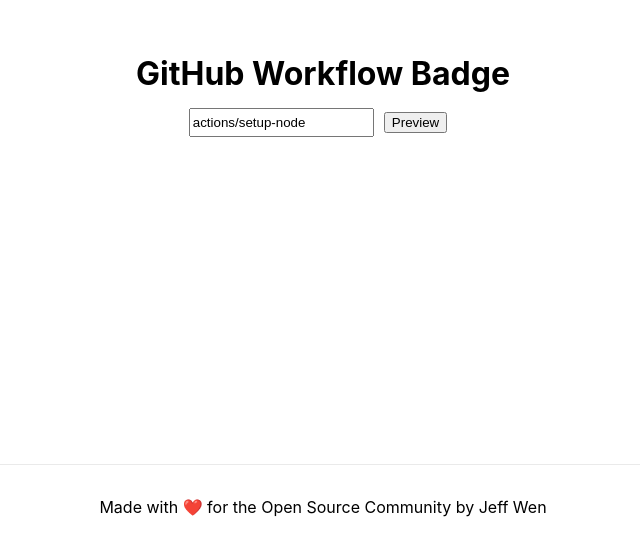
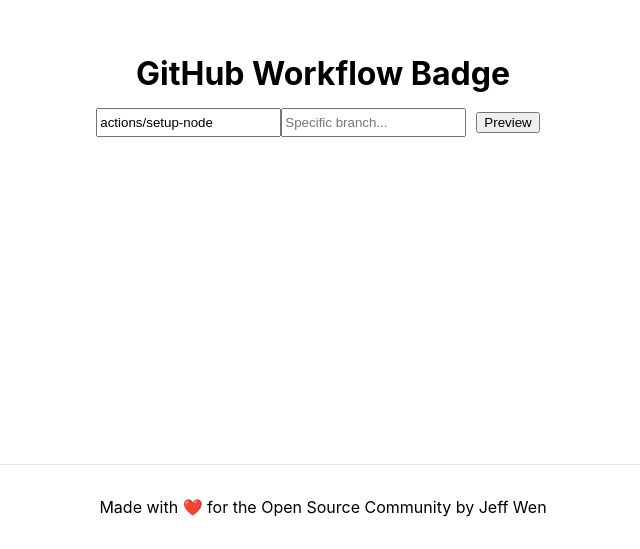
Before and after one commit to sinchang/github-workflow-badge, a Next.js app: page / in a window 1280 px wide. Shown: the part 251-800 px from the top of the page, without its empty margins (317-957 px from the left). Built offline with nearby package versions, Linux system fonts and the light colour scheme.

Commit message:
support branch parameter

```diff
--- a/pages/index.tsx
+++ b/pages/index.tsx
@@ -11,6 +11,7 @@
 
 const Home: NextPage = () => {
   const [repo, setRepo] = useState('actions/setup-node')
+  const [branch, setBranch] = useState('')
   const [workflows, setWorkflows] = useState<Workflows>([])
 
   const fetchRepoInfo = async (
@@ -21,9 +22,13 @@
       .then((res) => res)
   }
 
-  const handleInputChange = (e: React.ChangeEvent<HTMLInputElement>) => {
-    setRepo(e.currentTarget.value)
+  const handleRepoChange = (e: React.ChangeEvent<HTMLInputElement>) => {
+    setRepo(e.currentTarget.value?.trim())
     setWorkflows([])
+  }
+
+  const handleBranchChange = (e: React.ChangeEvent<HTMLInputElement>) => {
+    setBranch(e.currentTarget.value?.trim())
   }
 
   const handlePreview = async () => {
@@ -47,8 +52,14 @@
             className='zi-input big search-input'
             placeholder='Repo...'
             value={repo}
-            onChange={handleInputChange}
-          ></input>
+            onChange={handleRepoChange}
+          />
+           <input
+            className='zi-input big search-input'
+            placeholder='Specific branch...'
+            value={branch}
+            onChange={handleBranchChange}
+          />
           <button
             className='zi-btn preview-btn'
             type='button'
@@ -60,11 +71,12 @@
         <div>
           {
             workflows.map(workflow => {
-              const md = `![${workflow.name}](${workflow.badge_url})`
+              const badgeUrl = `${workflow.badge_url}${branch ? `?branch=${branch}` : ''}`
+              const md = `![${workflow.name}](${badgeUrl})`
               return <div className={styles.badge} key={workflow.id}>
                 <img
                   alt='badge'
-                  src={workflow.badge_url}
+                  src={badgeUrl}
                 />
                 <CodeCopy text={md}>
                   <div className={styles.code}>
```
